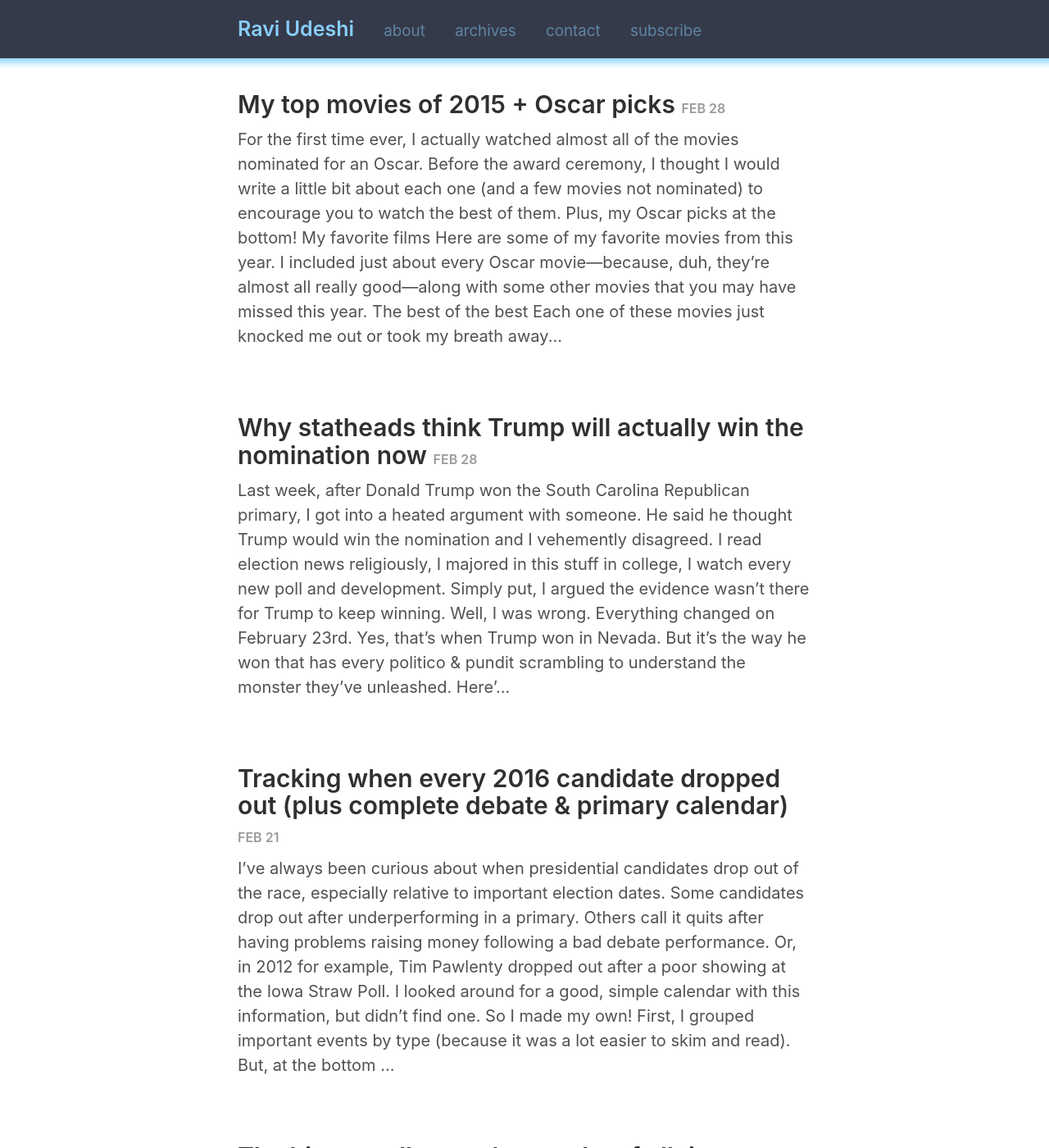
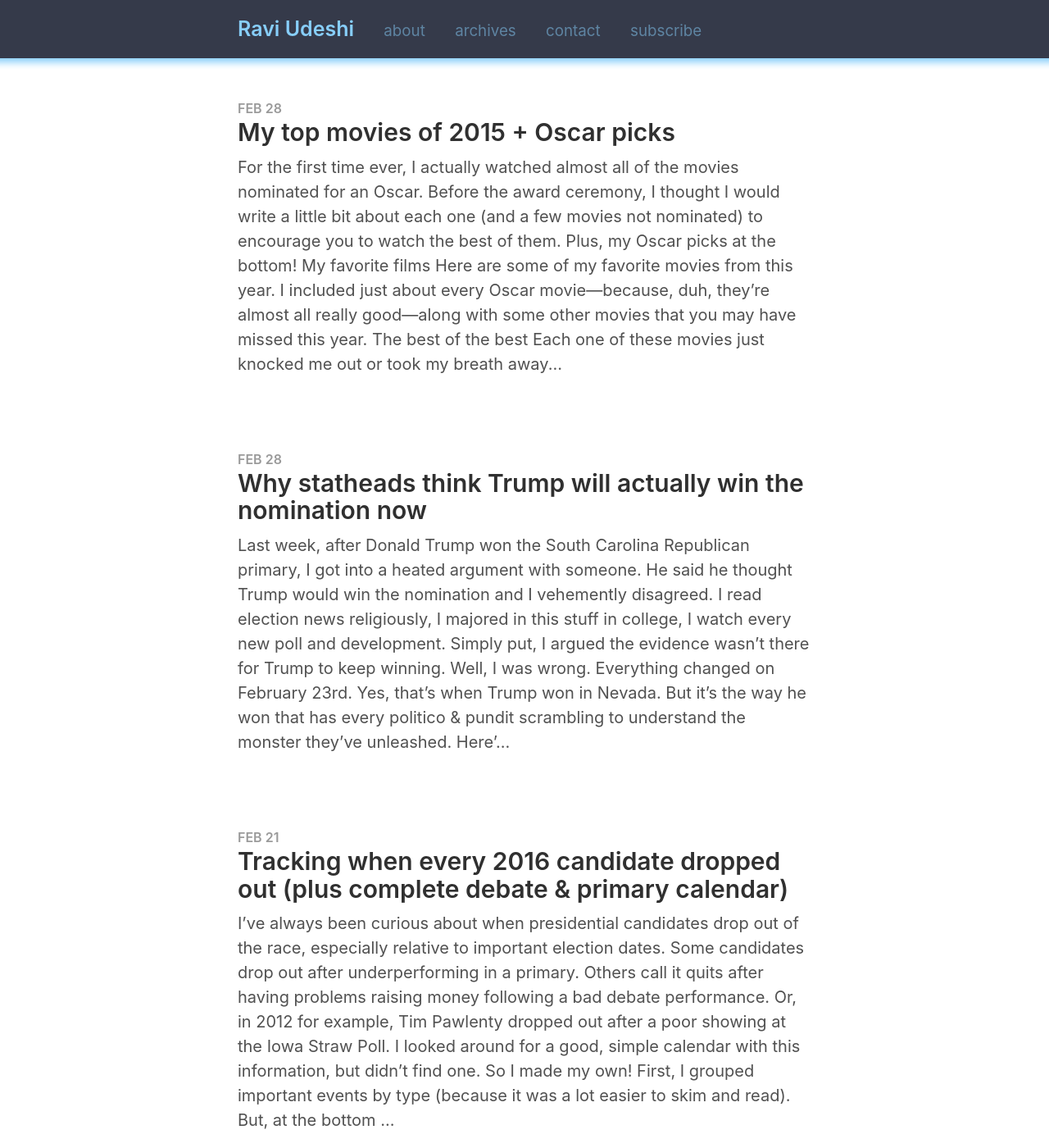
Before and after one commit to rkudeshi/rkudeshi.github.io, a Jekyll site: the page built from index.html, in a window 1280 px wide and 1400 px high. Shown: the whole window at 82% size. Built offline with Jekyll 4.4.1, drawn with Linux system fonts in a browser that asks for light colours; the list of posts is cut into pages by our own code; some of the changed text lies outside the part shown.

Commit message:
Try post-meta variant on homepage

```diff
--- a/index.html
+++ b/index.html
@@ -7,11 +7,10 @@
   {% for post in paginator.posts %}
   <article class="post">
     <h1 class="post-title">
+     <span class="post-meta">{{ post.date | date: "%b %d" }}</span><br/>
       <a href="{{ site.baseurl }}{{ post.url }}">
         {{ post.title }}
       </a>
-    <span class="post-meta">{{ post.date | date: "%b %d" }}</time>
-    </span>
     </h1>
 
     <div class>{{ post.content | strip_html | truncate:600 }}</div>
```
